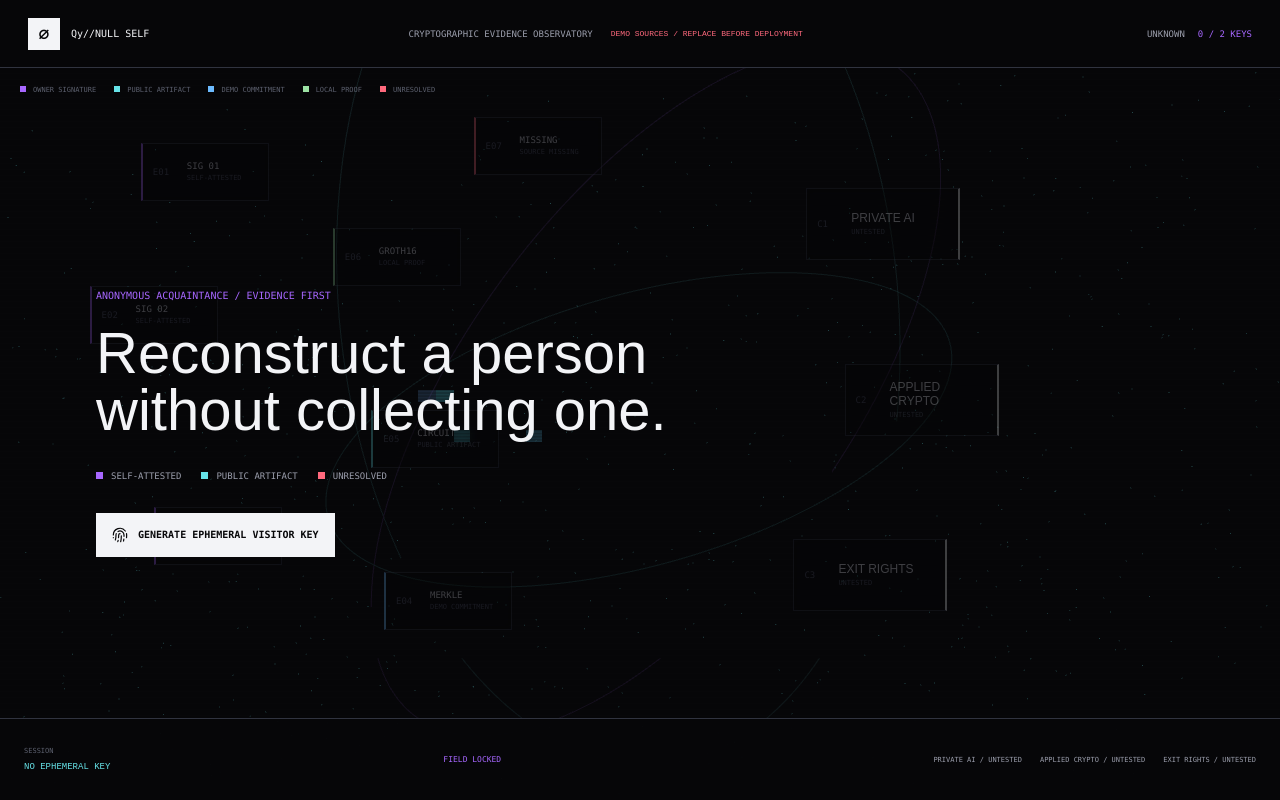
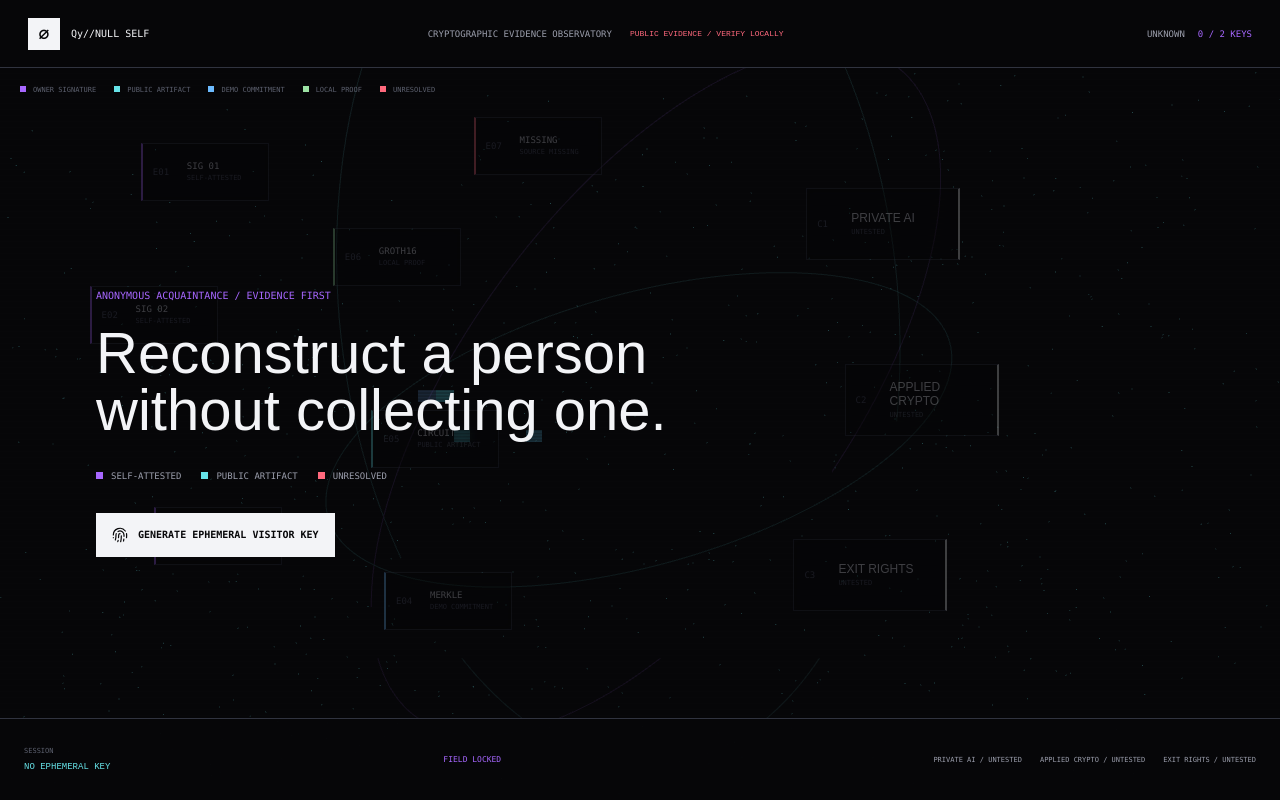
Before and after one commit to pillowtalk-Qy/pillowtalk-Qy, a website built with Vite: page game/index.html in a window 1280 px wide. Built offline with nearby package versions, Linux system fonts and the light colour scheme; animation ran at ten frames a second.

Commit message:
fix: present public evidence as deployed

```diff
--- a/game/index.html
+++ b/game/index.html
@@ -11,7 +11,7 @@
   <div class="app-shell" data-session="unknown">
     <header class="observatory-bar">
       <a class="protocol-mark" href="#observatory" aria-label="Return to the observatory"><span>∅</span><strong>Qy//NULL SELF</strong></a>
-      <div class="observatory-title"><span>CRYPTOGRAPHIC EVIDENCE OBSERVATORY</span><code>DEMO SOURCES / REPLACE BEFORE DEPLOYMENT</code></div>
+      <div class="observatory-title"><span>CRYPTOGRAPHIC EVIDENCE OBSERVATORY</span><code>PUBLIC EVIDENCE / VERIFY LOCALLY</code></div>
       <div class="session-summary"><span id="session-state">UNKNOWN</span><strong id="session-fragments">0 / 2 KEYS</strong></div>
     </header>
 
```
Also changed, not shown: game/README.md.
